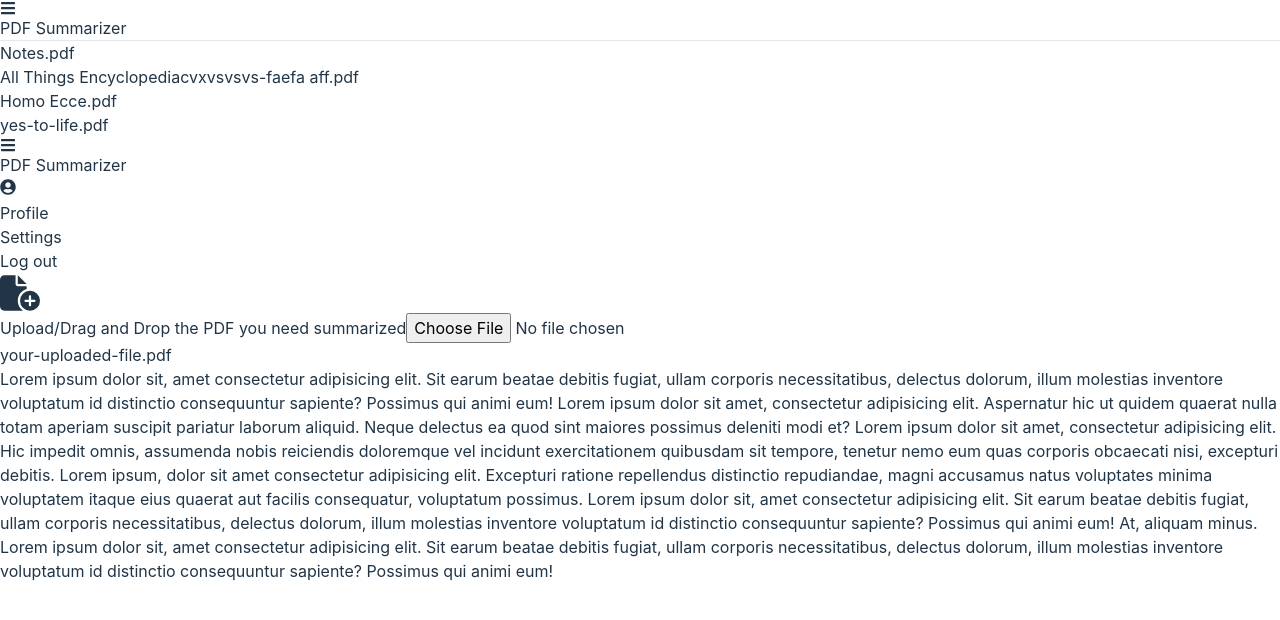
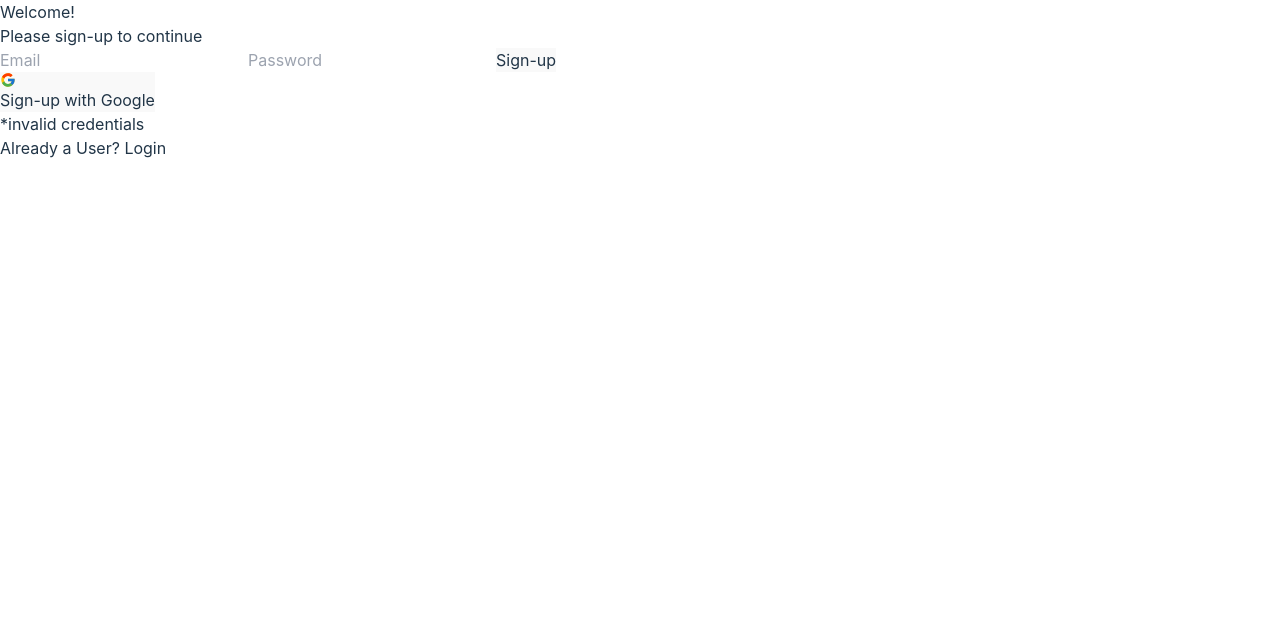
Before and after one commit to lakpareek/pdf-summarise-and-chat, a React (Vite) app in the folder client/: page /signup in a window 1280 px wide. Shown: the top 620 px of the page. Built offline with nearby package versions, Linux system fonts and the light colour scheme.

Commit message:
Design login and signup pages and add routes

```diff
--- a/client/package.json
+++ b/client/package.json
@@ -13,7 +13,8 @@
     "next-themes": "^0.4.4",
     "react": "^18.3.1",
     "react-dom": "^18.3.1",
-    "react-icons": "^5.4.0"
+    "react-icons": "^5.4.0",
+    "react-router-dom": "^7.1.2"
   },
   "devDependencies": {
     "@eslint/js": "^9.17.0",
--- a/client/src/App.jsx
+++ b/client/src/App.jsx
@@ -1,20 +1,20 @@
 import { useState, useContext } from 'react'
-import Dashboard from './components/Dashboard'
-import Sidebar from './components/Sidebar'
-import QueryBox from './components/QueryBox'
-import Chat from './components/Chat'
+import { Navigate, Route, Routes } from "react-router-dom";
+import AuthProvider, { AuthContext } from './context/AuthContext';
+import Home from './pages/Home';
+import Login from './pages/Login';
+import Signup from './pages/Signup';
 
 function App() {
   //make a custom hook that closes menus etc when a click is made outside of them
-  const [sidebarToggle, setSidebarToggle] = useState(false);
+  const { UserAuth, setUserAuth } = useContext(AuthContext);
   return (
     <div>
-      <Sidebar />
-      <Dashboard />
-      <QueryBox />
-      <div className='flex justify-center w-screen'>
-        <Chat/>
-      </div>
+      <Routes>
+        <Route path='/' element={UserAuth ? <Home /> : <Navigate to={"/login"} />} />
+        <Route path="/login" element={<Login />} />
+        <Route path="/signup" element={<Signup />} />
+      </Routes>
     </div>
   )
 }
--- /dev/null
+++ b/client/src/context/AuthContext.jsx
@@ -0,0 +1,15 @@
+import { createContext, useState } from "react";
+
+export const AuthContext = createContext();
+
+export const AuthProvider = ({ children }) => {
+  const [UserAuth, setUserAuth] = useState(true);
+
+  return (
+    <AuthContext.Provider value={{ UserAuth, setUserAuth }}>
+      {children}
+    </AuthContext.Provider>
+  );
+};
+
+export default AuthProvider;
--- a/client/src/main.jsx
+++ b/client/src/main.jsx
@@ -2,14 +2,20 @@ import { StrictMode } from 'react'
 import { createRoot } from 'react-dom/client'
 import './index.css'
 import App from './App.jsx'
+import { BrowserRouter } from "react-router-dom";
 import { SidebarToggleProvider } from './context/SidebarToggleContext';
+import { AuthProvider } from './context/AuthContext.jsx';
 
 
 
 createRoot(document.getElementById('root')).render(
   <StrictMode>
-    <SidebarToggleProvider>
-      <App />
-    </SidebarToggleProvider>
+    <BrowserRouter>
+      <AuthProvider>
+        <SidebarToggleProvider>
+          <App />
+        </SidebarToggleProvider>
+      </AuthProvider>
+    </BrowserRouter>
   </StrictMode>
 )
--- /dev/null
+++ b/client/src/pages/Home.jsx
@@ -0,0 +1,20 @@
+import React from 'react';
+import Sidebar from '../components/Sidebar';
+import Dashboard from '../components/Dashboard';
+import QueryBox from '../components/QueryBox';
+import Chat from '../components/Chat';
+
+const Home = () => {
+    return (
+        <div>
+              <Sidebar />
+              <Dashboard />
+              <QueryBox />
+              <div className='flex justify-center w-screen'>
+                <Chat/>
+              </div>
+            </div>
+    );
+};
+
+export default Home;
--- /dev/null
+++ b/client/src/pages/Login.jsx
@@ -0,0 +1,22 @@
+import React from 'react'
+import { FcGoogle } from "react-icons/fc";
+import { Link } from 'react-router-dom';
+
+export default function Login() {
+  return (
+    <div className='flex justify-center items-center h-screen w-screen flex-col'>
+      <div className='bg-[#303030] lg:w-[30vw] lg:h-[30vw] justify-center md:w-[60vw] md:h-[80vw] w-[70vw] h-[90vw] flex flex-col items-center rounded-3xl'>
+        <p className='md:text-2xl font-bold'>Welcome back!</p>
+        <p className='font-thin text-xs'>Please login to continue</p>
+        <form action="/login" method="POST" className='flex flex-col w-[80%] mt-[1vw]'>
+          <input type="email" name="email" placeholder="Email" className='p-[1vw] bg-[#404040] text-white rounded-md border-none mb-[1vw]' />
+          <input type="password" name="password" placeholder="Password" className='p-[1vw] bg-[#404040] text-white rounded-md border-none mb-[1vw]' />
+          <button type="submit" className='p-[1vw] bg-[#404040] text-white rounded-md border-none mb-[1vw]'>Login</button>
+        </form>
+        <button type="submit" className='p-[1vw] bg-[#404040] text-white rounded-md border-none mb-[1vw w-[80%] flex justify-center items-center gap-2'><FcGoogle />Log-in with Google</button>
+        <p className='font-thin pt-1'>*invalid credentials</p>
+      </div>
+      <p>New User? <Link to='/signup' className='text-blue-500'>Sign-up</Link></p>
+    </div>
+  )
+}
--- /dev/null
+++ b/client/src/pages/Signup.jsx
@@ -0,0 +1,23 @@
+import React from 'react'
+import { FcGoogle } from "react-icons/fc";
+import { Link } from 'react-router-dom';
+
+
+export default function Signup() {
+  return (
+    <div className='flex justify-center items-center h-screen w-screen flex-col'>
+          <div className='bg-[#303030] lg:w-[30vw] lg:h-[30vw] justify-center md:w-[60vw] md:h-[80vw] w-[70vw] h-[90vw] flex flex-col items-center rounded-3xl'>
+            <p className='md:text-2xl font-bold'>Welcome!</p>
+            <p className='font-thin text-xs'>Please sign-up to continue</p>
+            <form action="/login" method="POST" className='flex flex-col w-[80%] mt-[1vw]'>
+              <input type="email" name="email" placeholder="Email" className='p-[1vw] bg-[#404040] text-white rounded-md border-none mb-[1vw]' />
+              <input type="password" name="password" placeholder="Password" className='p-[1vw] bg-[#404040] text-white rounded-md border-none mb-[1vw]' />
+              <button type="submit" className='p-[1vw] bg-[#404040] text-white rounded-md border-none mb-[1vw]'>Sign-up</button>
+            </form>
+            <button type="submit" className='p-[1vw] bg-[#404040] text-white rounded-md border-none mb-[1vw w-[80%] flex justify-center items-center gap-2'><FcGoogle />Sign-up with Google</button>
+            <p className='font-thin pt-1'>*invalid credentials</p>
+          </div>
+          <p>Already a User? <Link to='/login' className='text-blue-500'>Login</Link></p>
+        </div>
+  )
+}
```
Also changed, not shown: 1 other file (tests, documents, lock files or other folders).
